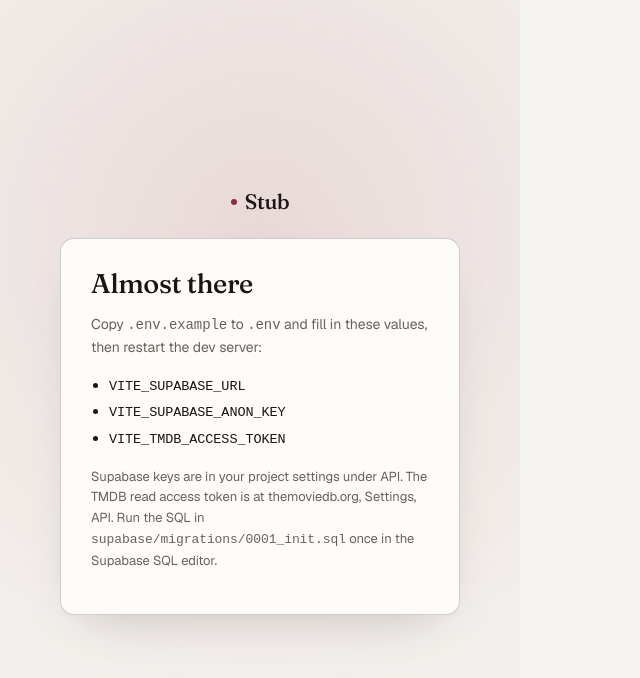
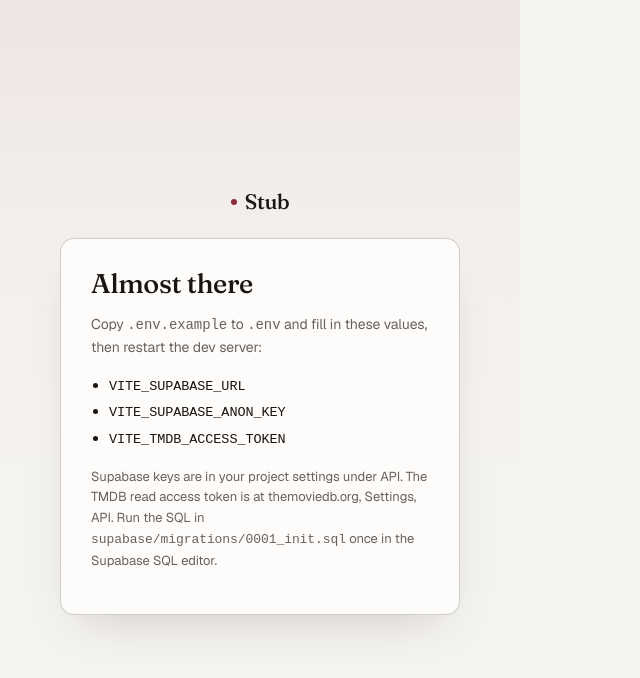
Before and after one commit to tamkin-anwar/stub, a React (Vite) app: page / in a window 1280 px wide. Shown: the top 678 px of the page, without its empty margins (0-640 px from the left). Built offline with nearby package versions, Linux system fonts and the light colour scheme; no server answers.

Commit message:
Drop the radial glow for a top-down wash on auth
A radial gradient always shows its shape somewhere. Replace it with a
vertical linear gradient, warm at the top and eased to the base colour
by 58% down, so there is no boundary to notice and the transition
stays smooth.

```diff
--- a/src/styles/global.css
+++ b/src/styles/global.css
@@ -1235,16 +1235,14 @@ dialog::backdrop {
   flex-direction: column;
   align-items: center;
   padding: 44px 20px;
-  /* round, and eased through many stops so the falloff stays smooth with
-     no visible ring on any viewport */
-  background: radial-gradient(
-    circle 820px at 50% 30%,
-    color-mix(in srgb, var(--accent) 13%, transparent) 0%,
-    color-mix(in srgb, var(--accent) 9%, transparent) 18%,
-    color-mix(in srgb, var(--accent) 5%, transparent) 36%,
-    color-mix(in srgb, var(--accent) 2.2%, transparent) 54%,
-    color-mix(in srgb, var(--accent) 0.6%, transparent) 74%,
-    transparent 100%
+  /* a gentle wash from the top, no radial shape to perceive an edge on;
+     eased over a long span so the transition stays smooth */
+  background: linear-gradient(
+    180deg,
+    color-mix(in srgb, var(--accent) 7%, var(--bg)) 0%,
+    color-mix(in srgb, var(--accent) 3%, var(--bg)) 22%,
+    color-mix(in srgb, var(--accent) 0.8%, var(--bg)) 40%,
+    var(--bg) 58%
   );
 }
 /* centre the stack, but collapse the spacing first when the viewport is
```
